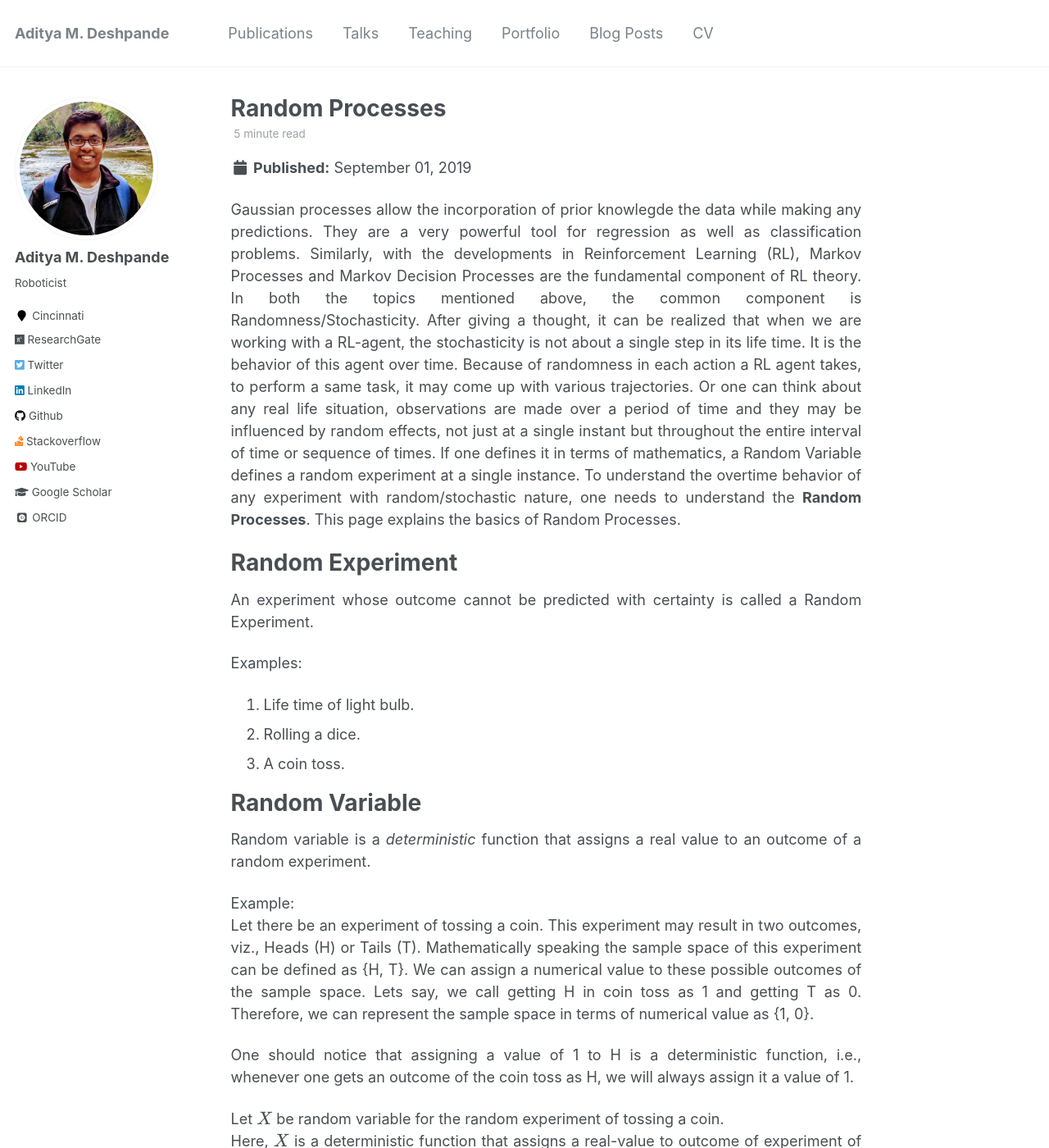
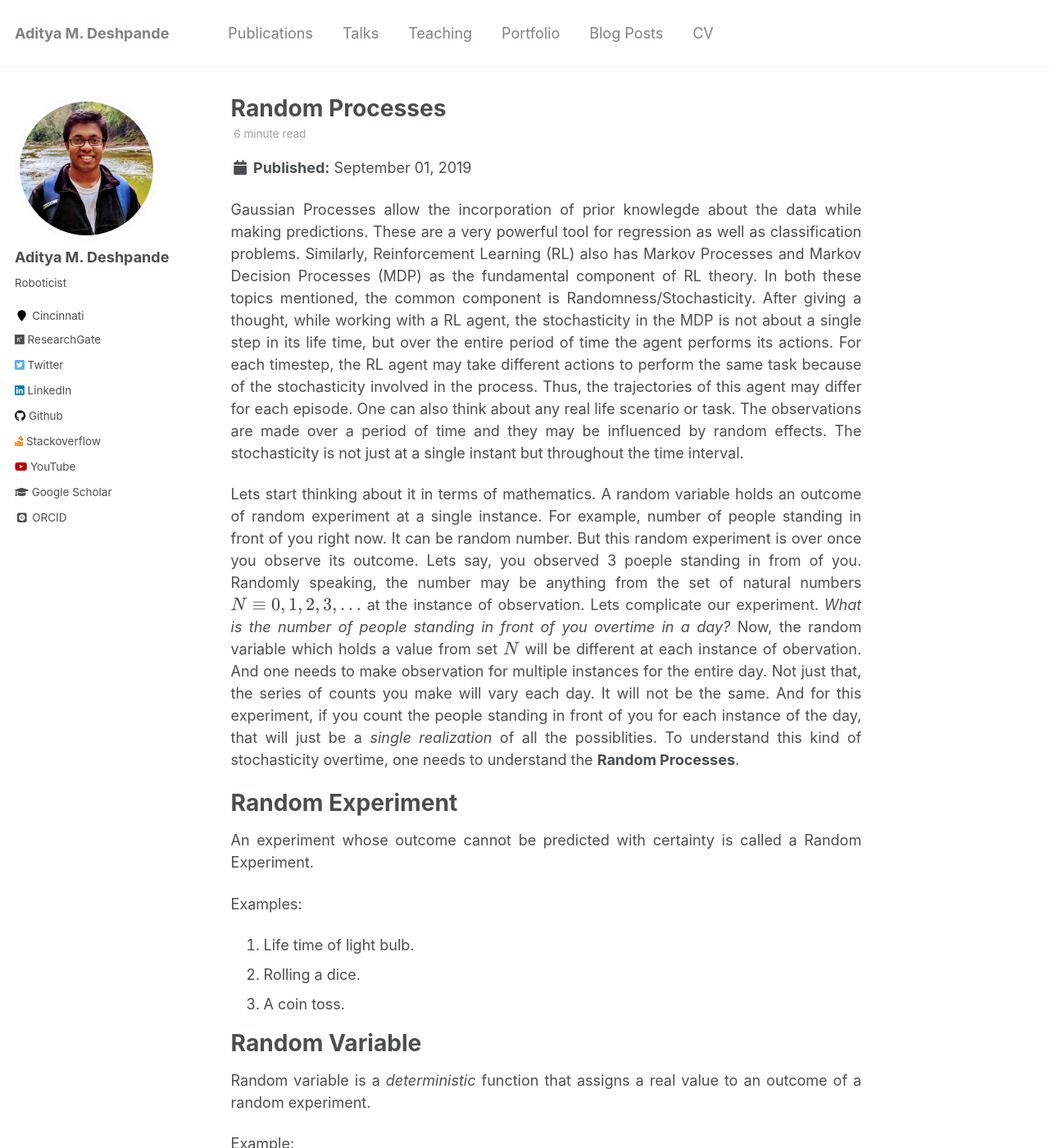
Before and after one commit to adipandas/adipandas.github.io, a Jekyll site: the page built from _posts/2019-09-01-random-process.md, in a window 1280 px wide and 1400 px high. Shown: the whole window at 82% size. Built offline with Jekyll 4.4.1, drawn with Linux system fonts in a browser that asks for light colours; some web fonts are replaced; formulas are drawn with MathJax 3; comment, search, counter and statistics services are not loaded.

Commit message:
Update 2019-09-01-random-process.md

```diff
--- a/_posts/2019-09-01-random-process.md
+++ b/_posts/2019-09-01-random-process.md
@@ -10,7 +10,12 @@ tags:
   - Probability
 ---
 
-Gaussian processes allow the incorporation of prior knowlegde the data while making any predictions. They are a very powerful tool for regression as well as classification problems. Similarly, with the developments in Reinforcement Learning (RL), Markov Processes and Markov Decision Processes are the fundamental component of RL theory. In both the topics mentioned above, the common component is Randomness/Stochasticity. After giving a thought, it can be realized that when we are working with a RL-agent, the stochasticity is not about a single step in its life time. It is the behavior of this agent over time. Because of randomness in each action a RL agent takes, to perform a same task, it may come up with various trajectories. Or one can think about any real life situation, observations are made over a period of time and they may be influenced by random effects, not just at a single instant but throughout the entire interval of time or sequence of times. If one defines it in terms of mathematics, a Random Variable defines a random experiment at a single instance. To understand the overtime behavior of any experiment with random/stochastic nature, one needs to understand the **Random Processes**. This page explains the basics of Random Processes.
+Gaussian Processes allow the incorporation of prior knowlegde about the data while making predictions. These are a very powerful tool for regression as well as classification problems. Similarly, Reinforcement Learning (RL) also has Markov Processes and Markov Decision Processes (MDP) as the fundamental component of RL theory. In both these topics mentioned, the common component is Randomness/Stochasticity. After giving a thought, while working with a RL agent, the stochasticity in the MDP is not about a single step in its life time, but over the entire period of time the agent performs its actions.
+For each timestep, the RL agent may take different actions to perform the same task because of the stochasticity involved in the process. Thus, the trajectories of this agent may differ for each episode.
+One can also think about any real life scenario or task. The observations are made over a period of time and they may be influenced by random effects. The stochasticity is not just at a single instant but throughout the time interval.
+
+Lets start thinking about it in terms of mathematics. A random variable holds an outcome of random experiment at a single instance. For example, number of people standing in front of you right now. It can be random number. But this random experiment is over once you observe its outcome. Lets say, you observed 3 poeple standing in from of you. Randomly speaking, the number may be anything from the set of natural numbers $$N \equiv {0, 1, 2, 3, ...}$$ at the instance of observation.
+Lets complicate our experiment. *What is the number of people standing in front of you overtime in a day?* Now, the random variable which holds a value from set $$N$$ will be different at each instance of obervation. And one needs to make observation for multiple instances for the entire day. Not just that, the series of counts you make will vary each day. It will not be the same. And for this experiment, if you count the people standing in front of you for each instance of the day, that will just be a *single realization* of all the possiblities. To understand this kind of stochasticity overtime, one needs to understand the **Random Processes**.
 
 Random Experiment
 ===
```
